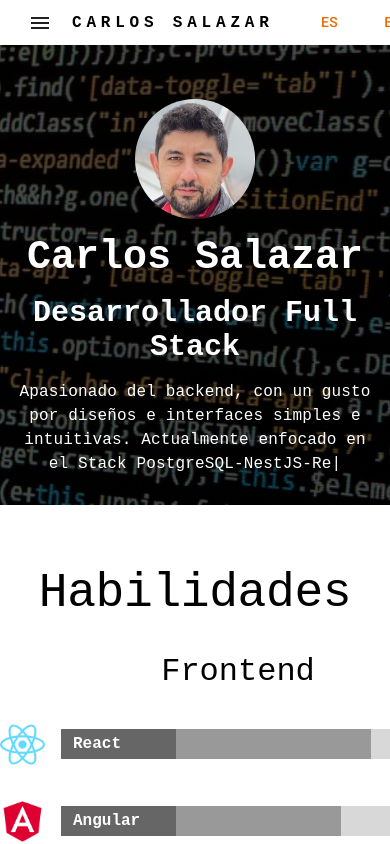
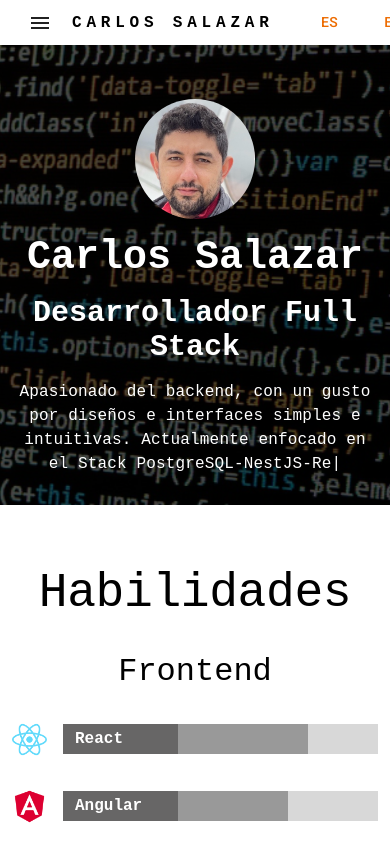
Before and after one commit to telcash/portfolio, a React (Create React App) app: page / in a window 390 px wide. Shown: the top 844 px of the page. Built offline with nearby package versions, Linux system fonts and the light colour scheme.

Commit message:
Ajustado responsive en Skills

```diff
--- a/src/App.js
+++ b/src/App.js
@@ -16,6 +16,7 @@ const theme = createTheme({
     }
   }
 })
+
 
 theme.typography.h1 = {
   fontSize: 50,
--- a/src/components/ui/skill-bar/SkillBar.jsx
+++ b/src/components/ui/skill-bar/SkillBar.jsx
@@ -61,9 +61,11 @@ const SkillBar = ({logoSrc, name, progress}) => {
                     {name}
                 </Typography>
             </div>
-            <Box sx={{ width: 300 }} >
-                <BorderLinearProgress color="gray_clear" variant="determinate" value={actualProgress} />
-            </Box>
+            <div className="cs_skillBar-bar">
+                <Box sx={{width: '100%'}}>
+                    <BorderLinearProgress color="gray_clear" variant="determinate" value={actualProgress} />
+                </Box>
+            </div>
         </div>
     )
 }
--- a/src/components/ui/skill-bar/skill-bar.css
+++ b/src/components/ui/skill-bar/skill-bar.css
@@ -26,3 +26,19 @@
     width: 100%;
     aspect-ratio: 1 / 1;
 }
+
+.cs_skillBar-bar {
+    width: 300px;
+}
+
+@media only screen and (max-width: 500px){
+    .cs_skillBar-logo{
+        width: 35px;
+        height: 35px;
+        margin-right: 1rem;
+    }
+
+    .cs_skillBar-bar {
+        width: 200px;
+    }
+}
```
